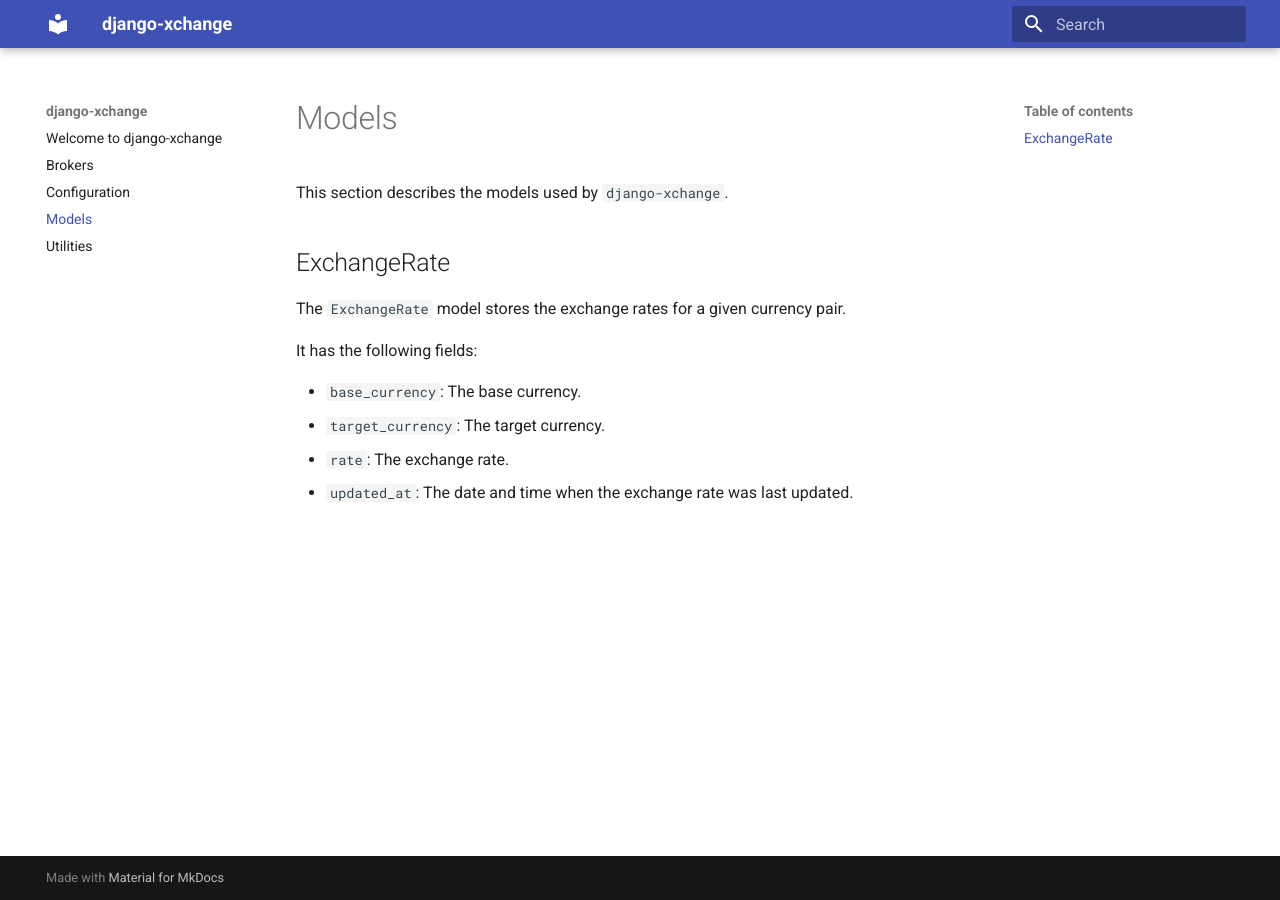
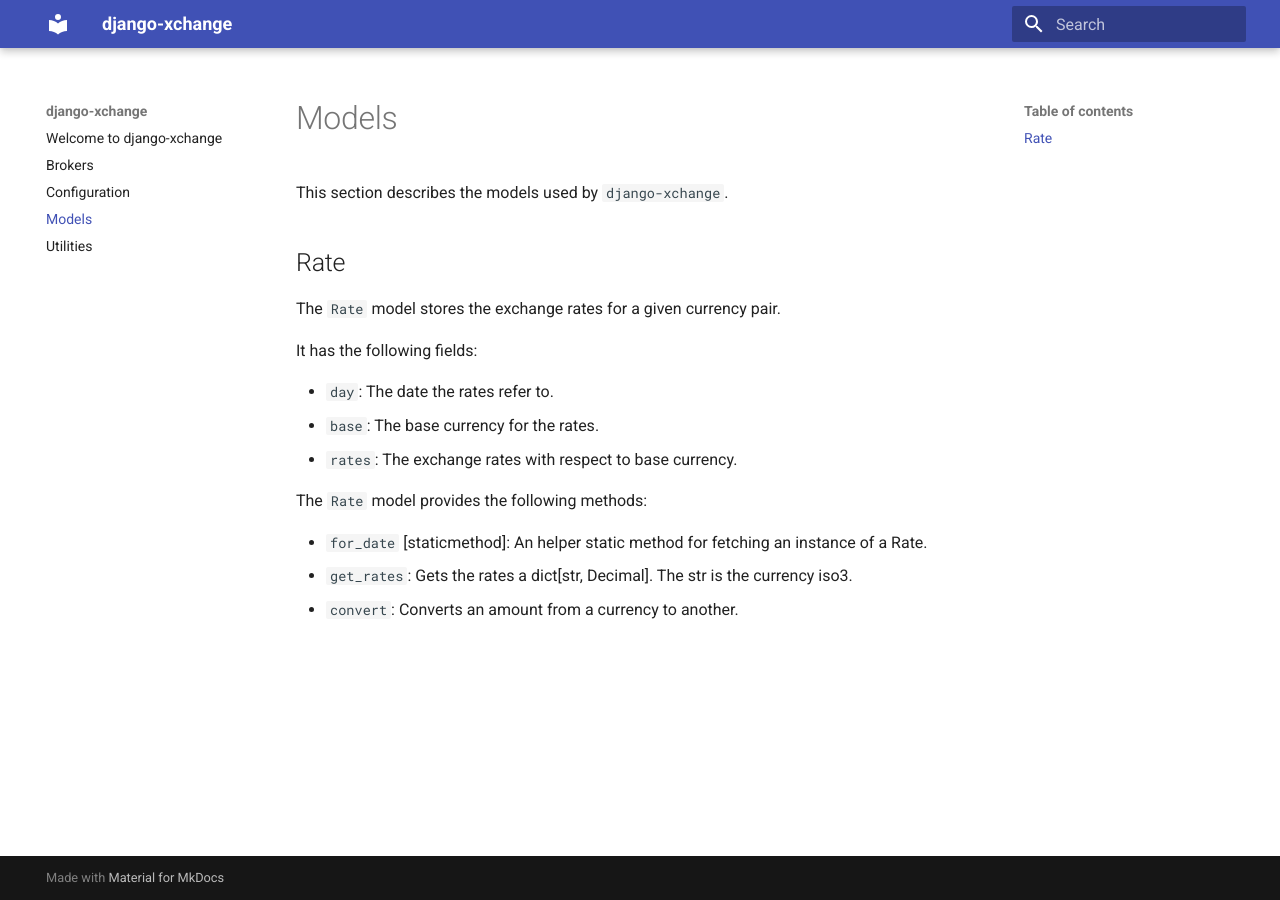
Before and after one commit to k-tech-italy/django-xchange, an MkDocs documentation site: the page built from docs/models.md, in a window 1280 px wide. Built offline with MkDocs 1.6.1 and Material for MkDocs 9.7.7, drawn with Linux system fonts in a browser that asks for light colours.

Commit message:
Imrpoved docs

```diff
--- a/docs/models.md
+++ b/docs/models.md
@@ -2,13 +2,20 @@
 
 This section describes the models used by `django-xchange`.
 
-## ExchangeRate
+## Rate
 
-The `ExchangeRate` model stores the exchange rates for a given currency pair.
+The `Rate` model stores the exchange rates for a given currency pair.
 
 It has the following fields:
 
-*   `base_currency`: The base currency.
-*   `target_currency`: The target currency.
-*   `rate`: The exchange rate.
-*   `updated_at`: The date and time when the exchange rate was last updated.
+*   `day`: The date the rates refer to.
+*   `base`: The base currency for the rates.
+*   `rates`: The exchange rates with respect to base currency.
+
+The `Rate` model provides the following methods:
+
+*   `for_date` [staticmethod]: An helper static method for fetching an
+                              instance of a Rate.
+*   `get_rates`: Gets the rates a dict[str, Decimal].
+                The str is the currency iso3.
+*   `convert`: Converts an amount from a currency to another.
```
Also changed, not shown: 1 other file.
